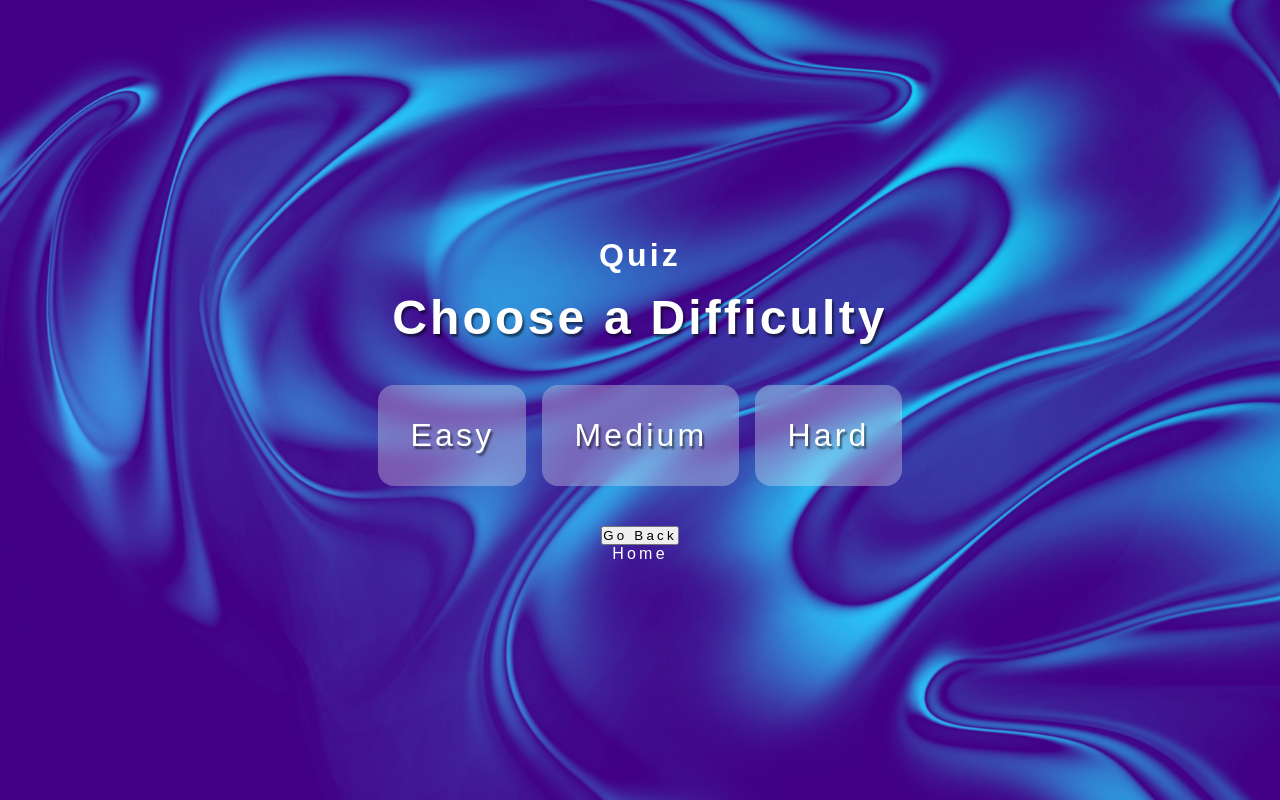
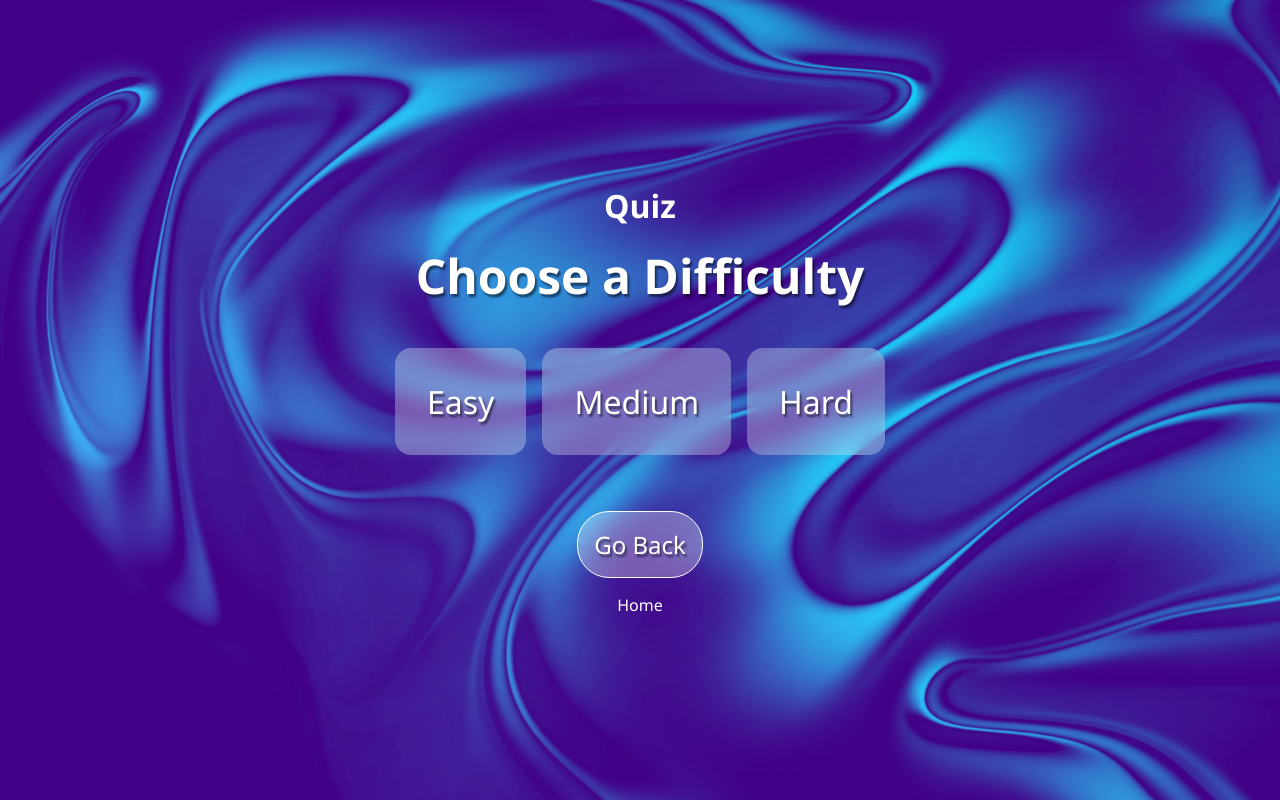
Before and after one commit to RaspberryChaos/trivia-app, a Next.js app: page /quiz in a window 1280 px wide. Both pictures are taken after a click on the button "Geography". Built offline with nearby package versions, Linux system fonts and the light colour scheme.

Commit message:
font changed, colours added for correct/wrong answer

```diff
--- a/components/QuestionCard.tsx
+++ b/components/QuestionCard.tsx
@@ -14,7 +14,7 @@ const QuestionCard: React.FC<Props> = ({question, answers, callback, userAnswer,
     return (
         <div>
             <p>Question {questionNum}/{totalQuestions}</p>
-            <p>{question}</p>
+            <p className="question">{question}</p>
             <div className="answerGrid">
                 {
                     answers.map((ans,i) => (
--- a/pages/quiz.tsx
+++ b/pages/quiz.tsx
@@ -21,6 +21,7 @@ const questions: NextPage = () => {
 
     const [category, setCategory] = useState("");
     const [difficulty, setDifficulty] = useState<Difficulty>(Difficulty.Easy);
+    const [response, setResponse] = useState<HTMLButtonElement>();
     const [quizState, setQuizState] = useState(1);
     const [loading, setLoading] = useState(false);
     const [questions, setQuestions] = useState<QuestionState[]>([]);
@@ -71,8 +72,12 @@ const questions: NextPage = () => {
         if(correct) {
             console.log("correct!")
             setScore(previousScore => previousScore + 10);
+            setResponse(target);
+            target.classList.add("correct");
         } else {
             console.log("wrong")
+            setResponse(target);
+            target.classList.add("wrong");
         }
 
         //Save answer to array
@@ -93,6 +98,8 @@ const questions: NextPage = () => {
         if(number < totalQuestions - 1) {
             setNumber(prev => prev +1);
         }
+        console.log("res", response);
+        if (response) response.classList.contains("correct") ? response.classList.remove("correct") : response.classList.remove("wrong");
     }
 
     const goBack = () => {
@@ -115,7 +122,7 @@ const questions: NextPage = () => {
             <div>
             <h2>Category : {category}</h2>
             <h2>Difficulty : {difficulty}</h2>
-            <button onClick={startQuiz} className={styles.startBtn}>Start Quiz!</button>
+            <button onClick={startQuiz} className={styles.btn}>Start Quiz!</button>
             </div>
             }
 
@@ -134,13 +141,16 @@ const questions: NextPage = () => {
             /> }
 
             {!gameOver && !loading && number < totalQuestions -1 && userAnswers.length === number + 1 &&
-            <button onClick={nextQuestion}>Next Question</button>}
+            <button onClick={nextQuestion} className={styles.btn}>Next Question</button>}
 
             {!gameOver &&
             <p>Score: {score}</p>}
 
+            {userAnswers.length === totalQuestions -1 &&
+            <button onClick={startQuiz} className={styles.btn}>Play Again?</button>}
+
             {quizState > 1 && quizState < 4 &&
-            <button onClick={goBack}>Go Back</button>}
+            <button onClick={goBack} className={styles.btn}>Go Back</button>}
             <Link href="/" passHref>Home</Link>
         </div>
     )
--- a/styles/Home.module.css
+++ b/styles/Home.module.css
@@ -26,6 +26,7 @@
 .btn:hover {
   background-color: var(--clr-darkpurple);
   border: none;
+  cursor: pointer;
 }
 
 .btn:active {
--- a/styles/Quiz.module.css
+++ b/styles/Quiz.module.css
@@ -1,4 +1,4 @@
-.startBtn {
+.btn {
     margin: 1rem;
     padding: 1rem;
     border-radius: 2rem;
@@ -10,7 +10,7 @@
     text-shadow: var(--txt-shadow);
   }
 
-  .startBtn:hover {
+  .btn:hover {
     background-color: var(--clr-darkpurple);
 
   }
--- a/styles/globals.css
+++ b/styles/globals.css
@@ -5,14 +5,18 @@
   --clr-blue: #3B42AD;
   --txt-shadow: 2px 3px 2px rgba(0, 0, 0, 0.5);
   --bg-transparent:  rgba(255, 255, 255, 0.3);
+  /* --bg-question:  rgba(40, 145, 214, 0.7); */
+  --bg-question: rgba(66, 77, 186, 1);
+  --clr-correct: rgba(20, 200, 72, 0.8);
+  --clr-wrong: rgba(236, 20, 20, 0.8);
 }
 
 * {
   padding: 0;
   margin: 0;
   box-sizing: border-box;
-  font-family: Fantasy, sans-serif;
-  letter-spacing: 0.2rem;
+  /* font-family: Fantasy, sans-serif; */
+  font-family:'Segoe UI', Tahoma, Geneva, Verdana, sans-serif;
 }
 
 a {
@@ -45,9 +49,23 @@ a {
   text-shadow: var(--txt-shadow);
 }
 
-.choice:hover {
+.choice:hover:enabled {
   background-color: var(--clr-darkpurple);
   border: 1px solid #ffffff;
+  cursor: pointer;
+}
+
+.question {
+  padding: 1rem;
+  border-radius: 1rem;
+  border: 1px solid #fff;
+  margin: 0.5rem;
+  background-color: var(--bg-question);
+  backdrop-filter: blur(8px);
+  color: var(--clr-text);
+  font-family:'Segoe UI', Tahoma, Geneva, Verdana, sans-serif;
+  text-shadow: var(--txt-shadow);
+  font-size: 1.5rem;
 }
 
 .category {
@@ -63,10 +81,20 @@ h2 {
   text-shadow: var(--txt-shadow);
 }
 
+.correct {
+  background-color: var(--clr-correct);
+}
+
+.wrong {
+  background-color: var(--clr-wrong);
+}
+
 @media (min-width: 500px) {
   .answerGrid {
       display: grid;
       grid-template-columns: 1fr 1fr;
+      grid-gap: 1rem;
+      margin: 1rem;
   }
 }
 
@@ -76,4 +104,6 @@ h2 {
     font-size: 2rem;
     padding: 2rem;
   }
+
+
 }
```
